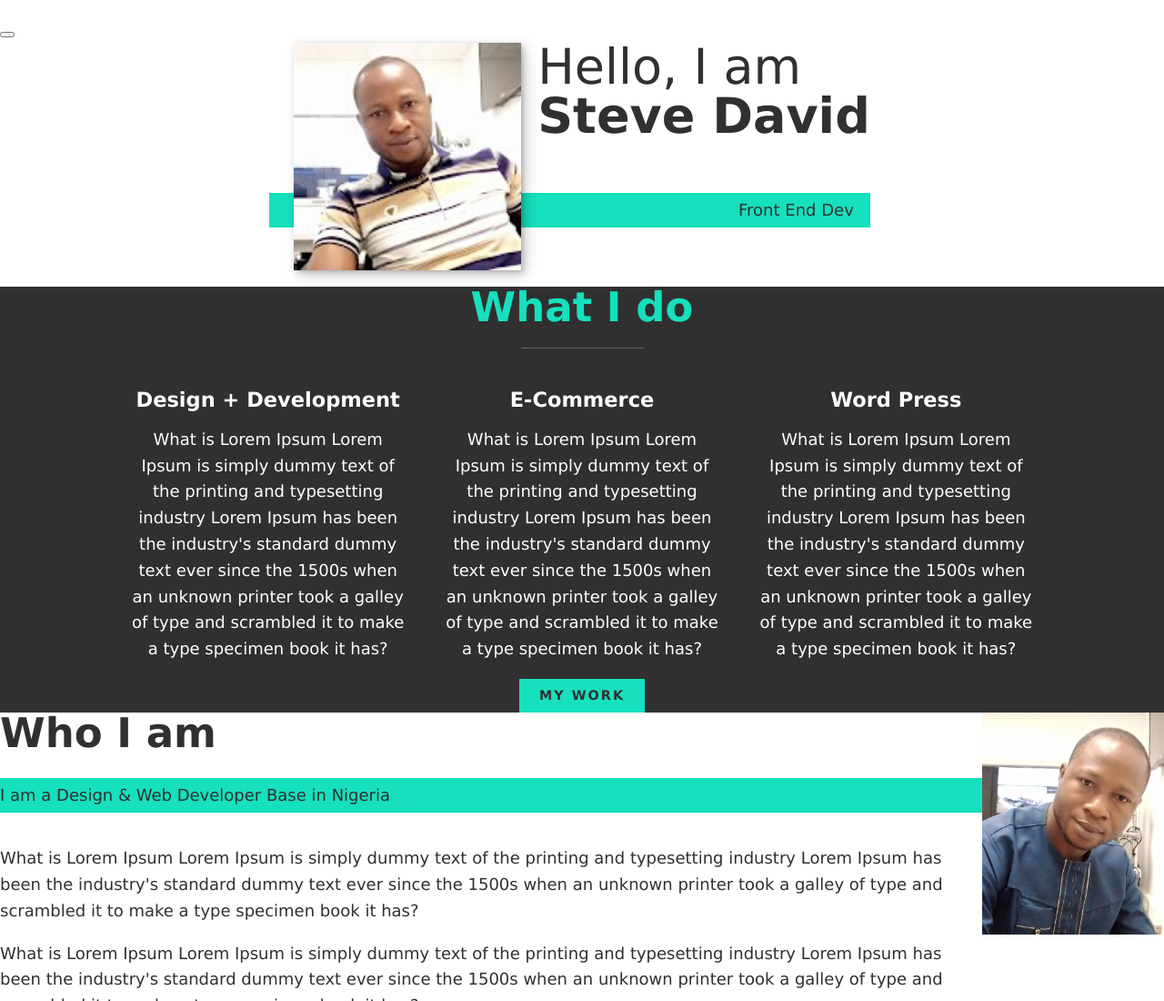
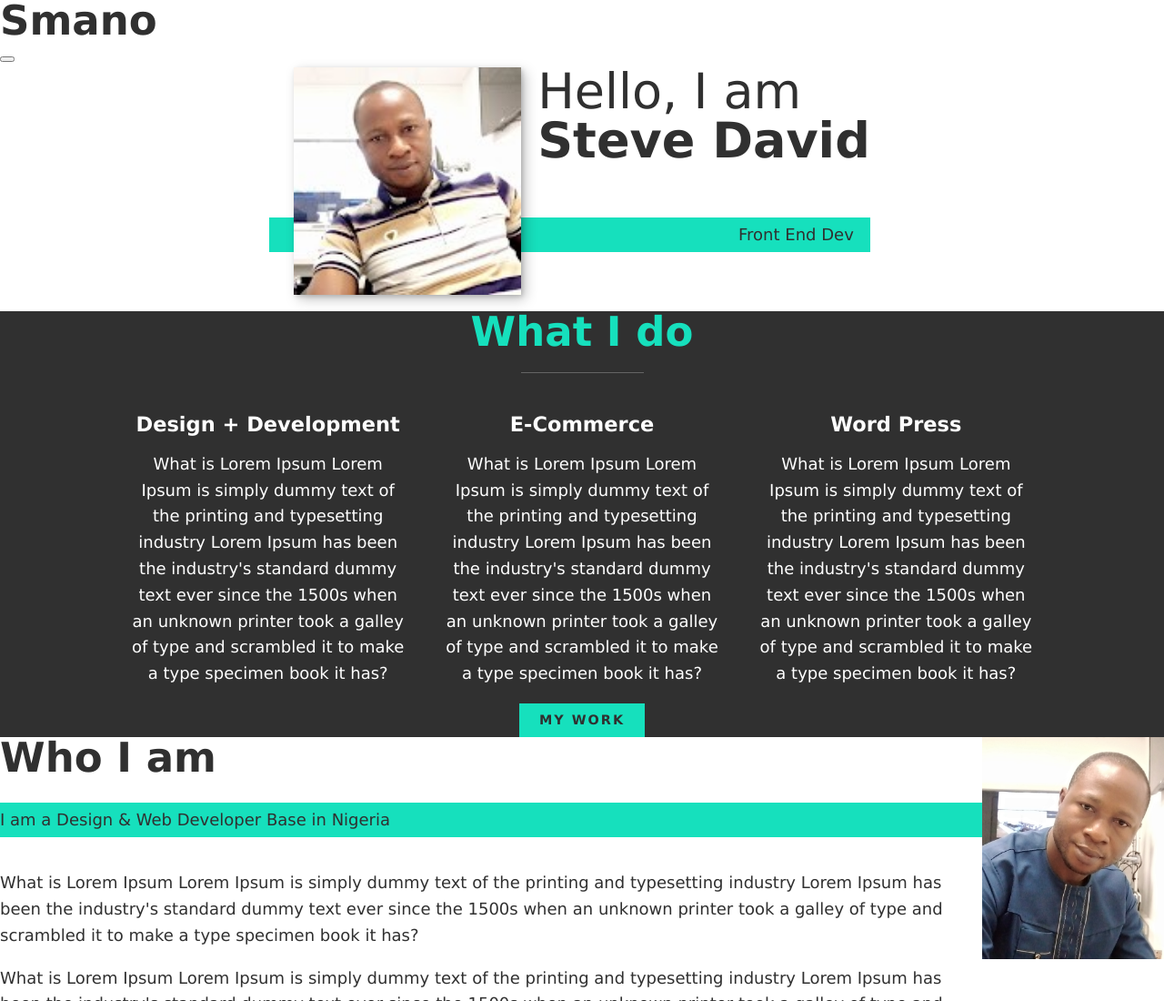
Before and after one commit to smanobj/smanobj.github.io, a plain HTML site: page index.html in a window 1280 px wide. Shown: the top 1100 px of the page at 91% size. Drawn offline with nearby package versions, Linux system fonts and the light colour scheme.

Commit message:
Update index.html

```diff
--- a/index.html
+++ b/index.html
@@ -18,7 +18,7 @@
 <body>
     <header>
         <div class="logo">
-            <img src="#" alt="">
+            <h2>Smano</h2>
         </div>
         <button class="nav-toggle" aria-label="toggle navigation">
             <span class="hamburger"></span>
```
